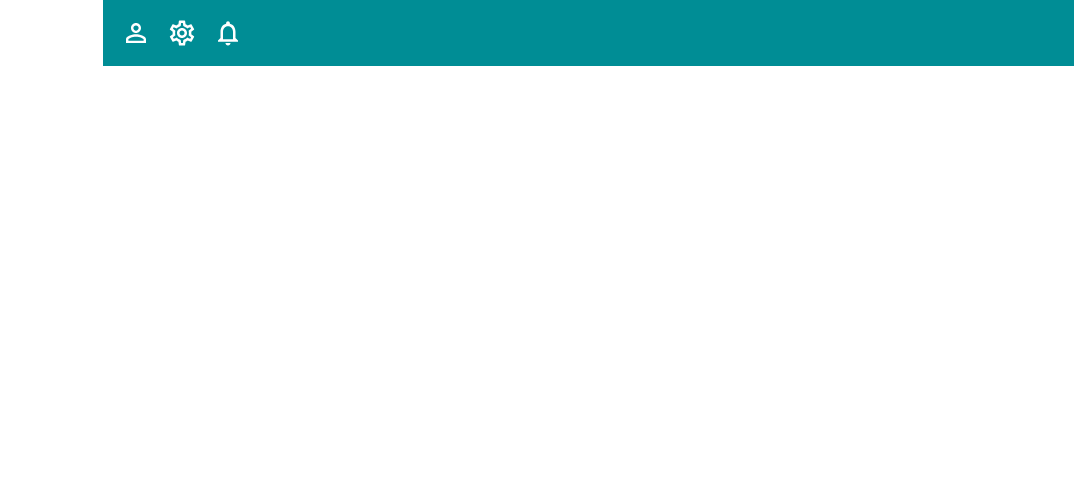
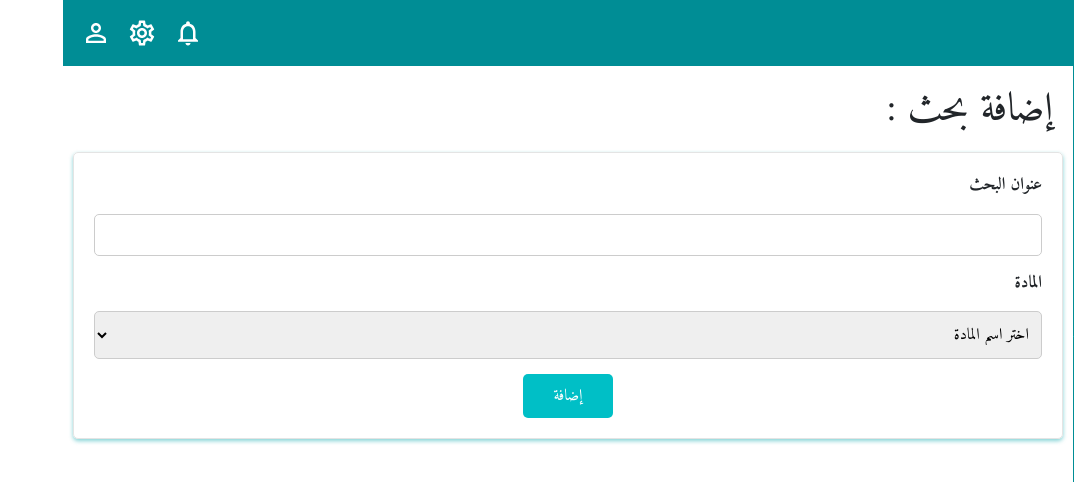
Before and after one commit to BahaaDagher/DashBoard-with-React, a React (Create React App) app: page /addResearch in a window 1280 px wide. Shown: the top 482 px of the page, without its empty margins (206-1280 px from the left). Built offline with nearby package versions, Linux system fonts and the light colour scheme.

Commit message:
finish Researches page

```diff
--- a/src/App.js
+++ b/src/App.js
@@ -6,16 +6,20 @@ import Topbar from './scenes/global/Topbar'
 import  Dashboard  from "./scenes/dashboard/Dashboard"
 import { Route, Routes } from 'react-router-dom';
 import { Box } from "@mui/material";
+import MyResearches from "./scenes/research/MyResearches";
+import AddResearch from "./scenes/research/AddResearch";
 function App() {
   return (
     <>
-      <div className= "app">
+      <div className= "app" >
         <Sidebar />
-        <main className='content'>
+        <main className='content' style={{ overflow:"hidden" }}>
           <Topbar />
-          <Box padding="20px">
+          <Box  style={{margin:"10px"}}>
             <Routes>
               <Route path="/" element={<Dashboard />} />
+              <Route path="/myResearches" element={<MyResearches />} />
+              <Route path="/addResearch" element={<AddResearch />} />
             </Routes>
           </Box>
         </main>
--- a/src/index.css
+++ b/src/index.css
@@ -17,19 +17,23 @@ body,
 
 ::-webkit-scrollbar {
     width: 3px;
+    height: 3px;
 }
 
 /* track */
 ::-webkit-scrollbar-track {
-    background: #e0e0e0;
+    background: #008d95;
 }
 
 /* Handle */
 ::-webkit-scrollbar-thumb {
-    background: #888;
+    background: #00bfc6;
 }
 
 /* Handle On Over */
 ::-webkit-scrollbar-track:hover {
-    background: #555;
+    background: #00a4a9;
 }
+/* 1 :"#008d95" ,
+        2 :"#00a4a9"  ,
+        3: "#00bfc6" ,  */
--- a/src/scenes/global/Sidebar.jsx
+++ b/src/scenes/global/Sidebar.jsx
@@ -5,14 +5,19 @@ import {Box , Drawer, IconButton ,Typography , useMediaQuery, useTheme} from '@m
 import {Link} from 'react-router-dom'
 import {Colors} from '../../theme'
 import { useState } from 'react'
+import styled from '@emotion/styled'
 import HomeOutlinedIcon from '@mui/icons-material/HomeOutlined';
 import PeopleOutlinedIcon from '@mui/icons-material/PeopleOutlined';
 import PersonOutlinedIcon from '@mui/icons-material/PersonOutlined';
 import CalendarTodayOutlinedIcon from '@mui/icons-material/CalendarTodayOutlined';
-import BarChartOutlinedIcon from '@mui/icons-material/BarChartOutlined';
-import PieChartOutlineOutlinedIcon from '@mui/icons-material/PieChartOutlined';
 import MenuOutlinedIcon from '@mui/icons-material/MenuOutlined';
 import ContactsOutlinedIcon from '@mui/icons-material/ContactsOutlined';
+import PsychologyOutlinedIcon from '@mui/icons-material/PsychologyOutlined';
+import ContactSupportOutlinedIcon from '@mui/icons-material/ContactSupportOutlined';
+import ChatOutlinedIcon from '@mui/icons-material/ChatOutlined';
+import QuizOutlinedIcon from '@mui/icons-material/QuizOutlined';
+import AddCircleOutlineOutlinedIcon from '@mui/icons-material/AddCircleOutlineOutlined';
+import PlagiarismOutlinedIcon from '@mui/icons-material/PlagiarismOutlined';
 
 const Item = ({ title, to, icon, selected, setSelected }) => {
   const theme = useTheme();
@@ -30,6 +35,13 @@ const Item = ({ title, to, icon, selected, setSelected }) => {
     </MenuItem>
   );
 };
+
+const Line = styled("div")(({ theme }) => ({
+  width: "100%",
+  height: "1px",
+  backgroundColor: Colors.main[2],
+  margin: "10px 0",
+}));
 
 
 
@@ -60,11 +72,12 @@ const Sidebar = () => {
       },
       "& .pro-menu-item.active": {
         backgroundColor: `${Colors.main[2]} !important`,
+      },
 
-      },
     }}
   >
-    <ProSidebar collapsed={isCollapsed || phone} >
+    <ProSidebar collapsed={isCollapsed || phone}
+    >
       <Menu iconShape="square" >
         {/* LOGO AND MENU Icon sx={{width: "20px" , height : "20px" }}*/}
         <MenuItem
@@ -92,7 +105,7 @@ const Sidebar = () => {
                 width="100px"
                 height="100px"
                 src={`../../assets/person3.png`}
-                style={{ cursor: "pointer", borderRadius: "50%" , border: "2px solid #fff" , paddingTop :"5px"}}
+                style={{  borderRadius: "50%" , border: "2px solid #fff" , paddingTop :"5px"}}
               />
             </Box>
             <Box textAlign="center">
@@ -104,7 +117,7 @@ const Sidebar = () => {
               >
                  إسماعيل محمود
               </Typography>
-              <Typography variant="h5" color={Colors.greenAccent[500]}>
+              <Typography variant="h5" color={Colors.main[4]}>
                 مهندس برمجيات
               </Typography>
             </Box>
@@ -118,7 +131,30 @@ const Sidebar = () => {
             selected={selected}
             setSelected={setSelected}
           />
+          <Line/>
 
+          <Typography
+            variant="h6"
+            color="#fff"
+            sx={{ m: "15px 10px 5px 20px" , display:"flex"  , fontSize: "16px" , fontWeight: "700"}}
+          >
+            الأبحاث
+          </Typography>
+          <Item
+            title="أبحاثي"
+            to="/myResearches"
+            icon={<PlagiarismOutlinedIcon sx={{width: "20px" , height : "20px" }}/>}
+            selected={selected}
+            setSelected={setSelected}
+          />
+          <Item
+            title="إضافة بحث"
+            to="/addResearch"
+            icon={<AddCircleOutlineOutlinedIcon sx={{width: "20px" , height : "20px" }}/>}
+            selected={selected}
+            setSelected={setSelected}
+          />
+          <Line/>
           <Typography
             variant="h6"
             color="#fff"
@@ -129,60 +165,61 @@ const Sidebar = () => {
           <Item
             title="أسألتي"
             to="/team"
-            icon={<PeopleOutlinedIcon sx={{width: "20px" , height : "20px" }}/>}
+            icon={<QuizOutlinedIcon sx={{width: "20px" , height : "20px" }}/>}
             selected={selected}
             setSelected={setSelected}
           />
           <Item
             title="اضافة سؤال"
             to="/contacts"
-            icon={<ContactsOutlinedIcon sx={{width: "20px" , height : "20px" }}/>}
+            icon={<AddCircleOutlineOutlinedIcon sx={{width: "20px" , height : "20px" }}/>}
+            selected={selected}
+            setSelected={setSelected}
+          />
+          <Line/>
+
+          <Item sx={{fontSize: "40px" }}
+            title="بيت العلم"
+            to="/scienceHome"
+            icon={<PsychologyOutlinedIcon sx={{width: "20px" , height : "20px" }} />}
+            selected={selected}
+            setSelected={setSelected}
+          />
+          <Line/>
+          <Item sx={{fontSize: "40px" }}
+            title="أسألة وأجوبة"
+            to="/scienceHome"
+            icon={<ContactSupportOutlinedIcon sx={{width: "20px" , height : "20px" }} />}
+            selected={selected}
+            setSelected={setSelected}
+          />
+           <Line/>
+          <Item sx={{fontSize: "40px" }}
+            title="شات الادراة"
+            to="/scienceHome"
+            icon={<ChatOutlinedIcon sx={{width: "20px" , height : "20px" }} />}
+            selected={selected}
+            setSelected={setSelected}
+          />
+           <Line/>
+          <Item sx={{fontSize: "40px" }}
+            title="شات الصف"
+            to="/scienceHome"
+            icon={<ChatOutlinedIcon sx={{width: "20px" , height : "20px" }} />}
+            selected={selected}
+            setSelected={setSelected}
+          />
+           <Line/>
+          <Item sx={{fontSize: "40px" }}
+            title="شات الموقع"
+            to="/scienceHome"
+            icon={<ChatOutlinedIcon sx={{width: "20px" , height : "20px" }} />}
             selected={selected}
             setSelected={setSelected}
           />
 
-          <Typography
-            variant="h6"
-            color="#fff"
-            sx={{ m: "15px 10px 5px 20px" , display:"flex"  , fontSize: "16px" , fontWeight: "700"}}
-          >
-            الصفحات
-          </Typography>
-          <Item
-            title="الصفحة الشخصية"
-            to="/form"
-            icon={<PersonOutlinedIcon sx={{width: "20px" , height : "20px" }}/>}
-            selected={selected}
-            setSelected={setSelected}
-          />
-          <Item
-            title="النتيجة"
-            to="/calendar"
-            icon={<CalendarTodayOutlinedIcon sx={{width: "20px" , height : "20px" }}/>}
-            selected={selected}
-            setSelected={setSelected}
-          />
-          <Typography
-            variant="h6"
-            color="#fff"
-            sx={{ m: "15px 10px 5px 20px" , display:"flex"  , fontSize: "16px" , fontWeight: "700"}}
-          >
-            التقارير
-          </Typography>
-          <Item
-            title="تقرير الطقس"
-            to="/bar"
-            icon={<BarChartOutlinedIcon sx={{width: "20px" , height : "20px" }}/>}
-            selected={selected}
-            setSelected={setSelected}
-          />
-          <Item
-            title="تقرير الجغرافي"
-            to="/pie"
-            icon={<PieChartOutlineOutlinedIcon sx={{width: "20px" , height : "20px" }}/>}
-            selected={selected}
-            setSelected={setSelected}
-          />
+
+
         </Box>
       </Menu>
     </ProSidebar>
@@ -287,48 +324,27 @@ const Sidebar = () => {
               color="#fff"
               sx={{ m: "15px 10px 5px 20px" , display:"flex"  , fontSize: "16px" , fontWeight: "700"}}
             >
-              الصفحات
+              الأبحاث
             </Typography>
             <Item
-              title="الصفحة الشخصية"
+              title="أبحاثي"
               to="/form"
               icon={<PersonOutlinedIcon sx={{width: "20px" , height : "20px" }}/>}
               selected={selected}
               setSelected={setSelected}
             />
             <Item
-              title="النتيجة"
+              title="إضافة بحث"
               to="/calendar"
               icon={<CalendarTodayOutlinedIcon sx={{width: "20px" , height : "20px" }}/>}
               selected={selected}
               setSelected={setSelected}
             />
-            <Typography
-              variant="h6"
-              color="#fff"
-              sx={{ m: "15px 10px 5px 20px" , display:"flex"  , fontSize: "16px" , fontWeight: "700"}}
-            >
-              التقارير
-            </Typography>
-            <Item
-              title="تقرير الطقس"
-              to="/bar"
-              icon={<BarChartOutlinedIcon sx={{width: "20px" , height : "20px" }}/>}
-              selected={selected}
-              setSelected={setSelected}
-            />
-            <Item
-              title="تقرير الجغرافي"
-              to="/pie"
-              icon={<PieChartOutlineOutlinedIcon sx={{width: "20px" , height : "20px" }}/>}
-              selected={selected}
-              setSelected={setSelected}
-            />
+
           </Box>
           </Menu>
         </ProSidebar>
         </Box>
-
     </Drawer>
   </Box>
   )
--- /dev/null
+++ b/src/scenes/research/AddResearch.jsx
@@ -0,0 +1,120 @@
+import styled from "@emotion/styled";
+import React, { useState } from "react";
+import { Colors } from "../../theme";
+
+
+const FormContainer = styled("div")(({ theme }) => ({
+  maxWidth: "1000px",
+  margin: "0 auto",
+  padding: "20px",
+  border: "1px solid #e4e4e4",
+  borderRadius: "5px",
+  boxShadow: "0 2px 4px #00a4a97d",
+}));
+
+const Form = styled("form")(({ theme }) => ({
+  display: "flex",
+  flexDirection: "column",
+  gap: "15px",
+}));
+
+const Label = styled("label")(({ theme }) => ({
+  fontWeight: "bold",
+  fontSize: "17px",
+}));
+
+const Input = styled("input")(({ theme }) => ({
+  padding: "8px",
+  border: "1px solid #ccc",
+  borderRadius: "5px",
+  "&:hover, &:focus": {
+    outlineColor: Colors.main[3] ,
+    borderColor: Colors.main[3] ,
+  },
+  transition: "all 0.3s ease-in-out" ,
+}));
+
+const Select = styled("select")(({ theme }) => ({
+  padding: "8px",
+  border: "1px solid #ccc",
+  borderRadius: "5px",
+  transition: "border-color 0.3s",
+  "&:hover, &:focus": {
+    outlineColor: Colors.main[3] ,
+    borderColor: Colors.main[3] ,
+  },
+}));
+const Option = styled("option")(({ theme }) => ({
+}))
+
+const Title = styled("h1")(({ theme }) => ({
+  padding : "10px ",
+}));
+
+const Button = styled("button")(({ theme }) => ({
+  padding: "10px 30px",
+  backgroundColor: Colors.main[3] ,
+  color: "white",
+  border: "none",
+  borderRadius: "5px",
+  cursor: "pointer",
+  "&:hover": {
+    backgroundColor: Colors.main[2],
+  },
+  transition: "background-color 0.3s",
+  margin: "auto",
+  maxWidth: "1000px",
+}));
+
+const options = [
+  "رياضة",
+  "عربي",
+  "فيزياء",
+  "كيمياء",
+  "تاريخ",
+];
+const AddResearch = () => {
+  const [title, setTitle] = useState("");
+  const [selectedOption, setSelectedOption] = useState("");
+
+  const handleSubmit = (e) => {
+    e.preventDefault();
+    // Perform form submission logic here
+    console.log("Form submitted:", title, selectedOption);
+  };
+
+  return (
+    <>
+      <Title>إضافة بحث :</Title>
+      <FormContainer>
+        <Form onSubmit={handleSubmit}>
+          <Label>عنوان البحث</Label>
+          <Input
+            type="text"
+            value={title}
+            onChange={(e) => setTitle(e.target.value)}
+            onFocus={(e) => e.target.classList.add("active")}
+            onBlur={(e) => e.target.classList.remove("active")}
+          />
+
+          <Label>  المادة</Label>
+          <Select
+            value={selectedOption}
+            onChange={(e) => setSelectedOption(e.target.value)}
+          >
+            <Option value="">اختر اسم المادة </Option>
+            {options.map((option, index) => (
+              <Option key={index} value={option}>
+                {option}
+              </Option>
+            ))}
+          </Select>
+
+          <Button type="submit">إضافة</Button>
+        </Form>
+      </FormContainer>
+    </>
+  );
+};
+
+export default AddResearch;
--- /dev/null
+++ b/src/scenes/research/MyResearches.jsx
@@ -0,0 +1,90 @@
+import styled from "@emotion/styled";
+import { Colors } from "../../theme";
+import { Fragment } from "react";
+import Researchers from "./Researchers";
+
+const Container = styled("div")(({ theme }) => ({
+  maxHeight: "100vh",
+  overflow: "auto",
+  textAlign: "center",
+}));
+
+const GrantStyledTable = styled("table")(({ theme }) => ({
+  margin: "auto",
+  minWidth: "600px",
+  width: "99%",
+  border: "1px solid #e4e5e5",
+  tbody: {
+    "& tr:nth-of-type(even)": {
+      backgroundColor: Colors.main[6],
+    },
+  },
+}));
+
+const GrantTableHead = styled("th")(({ theme }) => ({
+  color: "#fff",
+  backgroundColor: Colors.main[5],
+  padding: "10px",
+}));
+
+const TableData = styled("td")(({ theme }) => ({
+  borderLeft: "1px solid #e4e5e5",
+  padding: "10px",
+}));
+
+const GrantButton = styled("div")(({ theme }) => ({
+  textAlign: "center",
+  color: Colors.main[5],
+  border: `2px solid ${Colors.main[5]}`,
+  borderRadius: "10px",
+  margin: "auto",
+  "&:hover": {
+    backgroundColor: Colors.main[5],
+    cursor: "pointer",
+    color: "#fff",
+  },
+  transition: "all 0.3s ease-in-out",
+  padding: "3px",
+}));
+
+const Title = styled("h1")(({ theme }) => ({
+  padding : "10px ",
+}));
+
+const MyResearches = () => {
+  return (
+    <>
+    <Title>أبحاثي : </Title>
+      <Container>
+        <GrantStyledTable>
+          <thead>
+            <tr>
+              <GrantTableHead>الرقم</GrantTableHead>
+              <GrantTableHead>عنوان البحث</GrantTableHead>
+              <GrantTableHead>حالة البحث</GrantTableHead>
+              <GrantTableHead>البحث</GrantTableHead>
+            </tr>
+          </thead>
+          <tbody>
+            {Researchers.map((obj, i) => {
+              return (
+                <Fragment key={i}>
+                  <tr>
+                    <TableData>{obj.id}</TableData>
+                    <TableData>{obj.title}</TableData>
+                    <TableData>{obj.status}</TableData>
+                    <TableData>
+                      <GrantButton>اظهار</GrantButton>
+                    </TableData>
+                  </tr>
+                </Fragment>
+              );
+            })}
+          </tbody>
+        </GrantStyledTable>
+      </Container>
+    </>
+  );
+};
+
+export default MyResearches;
--- /dev/null
+++ b/src/scenes/research/Researchers.jsx
@@ -0,0 +1,29 @@
+ const  Researchers = [
+    {
+        id: 1,
+        title : "كيفية القضاء على الجراثيم في البيئة",
+        status : "مكتمل",
+    },
+    {
+        id: 2,
+        title : "اثار التلوث على البيئة",
+        status : "معلق",
+    },
+    {
+        id: 3,
+        title : "أهمية حب الوطن ",
+        status : "معلق",
+    },
+    {
+        id: 4,
+        title : "اثارانا القديمة والاهرامات ",
+        status : "معلق",
+    },
+    {
+        id: 5,
+        title : "التلوث البيئي والتاثير على الانسان",
+        status : "معلق",
+    },
+
+]
+export default Researchers;
--- a/src/theme.jsx
+++ b/src/theme.jsx
@@ -8,6 +8,10 @@ export const Colors = {
         1 :"#008d95" ,
         2 :"#00a4a9"  ,
         3: "#00bfc6" ,
+        4:"#0decf4" ,
+        5 :"#00a4a9d4" ,
+        6:"#00a4a930",
+        7:"00a4a97d" ,
     },
     grey: {
         100: "#141414",
```
